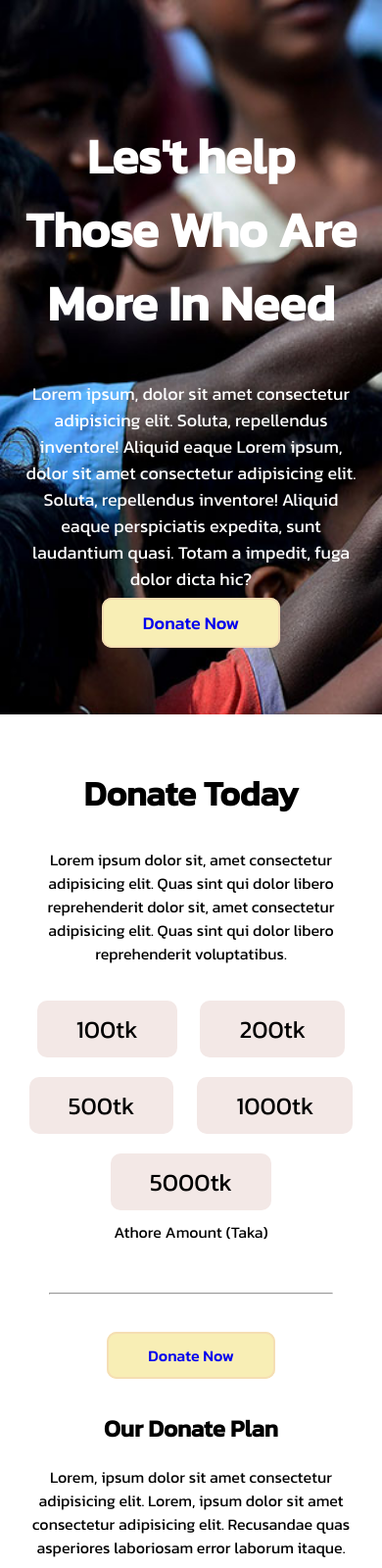
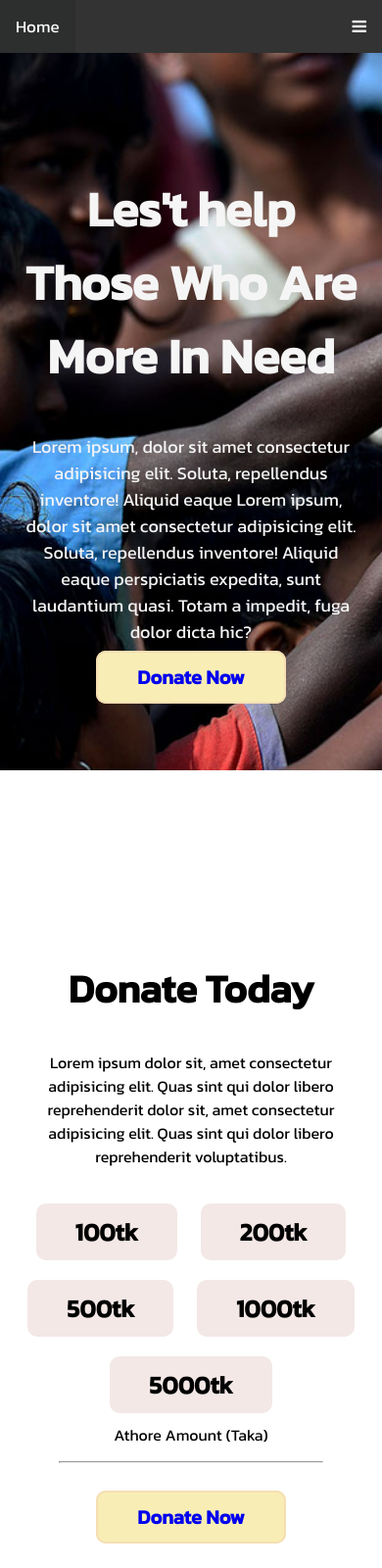
Before and after one commit to Maruf-Bellah/donate-today, a plain HTML site: page index.html in a window 390 px wide. Shown: the top 1600 px of the page at 98% size. Drawn offline with Linux system fonts and the light colour scheme.

Commit message:
third commit

```diff
--- a/index.html
+++ b/index.html
@@ -10,9 +10,23 @@
     <link rel="preconnect" href="https://fonts.googleapis.com">
     <link rel="preconnect" href="https://fonts.gstatic.com" crossorigin>
     <link href="https://fonts.googleapis.com/css2?family=Kanit:wght@400;500&display=swap" rel="stylesheet">
+    <link rel="stylesheet" href="https://cdnjs.cloudflare.com/ajax/libs/font-awesome/4.7.0/css/font-awesome.min.css">
 </head>
 
 <body>
+
+    <nav>
+
+        <div class="topnav" id="myTopnav">
+            <a href="#home" class="active">Home</a>
+            <a href="#news">News</a>
+            <a href="#contact">Contact</a>
+            <a href="#about">About</a>
+            <a href="javascript:void(0);" class="icon" onclick="myFunction()">
+                <i class="fa fa-bars"></i>
+            </a>
+        </div>
+    </nav>
     <section id="banner">
         <div class="banner-text">
             <h1>Les't help Those Who Are More In Need</h1>
@@ -40,7 +54,7 @@
                 <div class="taka">5000tk</div>
             </div>
 
-            <span id="amount">Athore Amount (Taka)</span>
+            <span class="money">Athore Amount (Taka)</span>
             <hr>
             <a class="button" target="_blank"
                 href="https://www.trusselltrust.org/get-involved/ways-to-give/donate-food/">Donate
@@ -142,6 +156,16 @@
         <p>I gonna do it </p>
     </footer>
 
+    <script>
+        function myFunction() {
+            var x = document.getElementById("myTopnav");
+            if (x.className === "topnav") {
+                x.className += " responsive";
+            } else {
+                x.className = "topnav";
+            }
+        }
+    </script>
 
 </body>
 
--- a/style.css
+++ b/style.css
@@ -3,8 +3,71 @@ body {
     margin: 0;
 }
 
+/* navbar stard */
+
+.topnav {
+    overflow: hidden;
+    background-color: #333;
+}
+
+.topnav a {
+    float: left;
+    display: block;
+    color: #f2f2f2;
+    text-align: center;
+    padding: 14px 16px;
+    text-decoration: none;
+    font-size: 17px;
+}
+
+.topnav a:hover {
+    background-color: #222121;
+    color: black;
+}
+
+.topnav a.active {
+    background-color: #2d2e2e;
+    color: white;
+}
+
+.topnav .icon {
+    display: none;
+}
+
+@media screen and (max-width: 600px) {
+    .topnav a:not(:first-child) {
+        display: none;
+    }
+
+    .topnav a.icon {
+        float: right;
+        display: block;
+    }
+}
+
+@media screen and (max-width: 600px) {
+    .topnav.responsive {
+        position: relative;
+    }
+
+    .topnav.responsive .icon {
+        position: absolute;
+        right: 0;
+        top: 0;
+    }
+
+    .topnav.responsive a {
+        float: none;
+        display: block;
+        text-align: left;
+    }
+}
+
+
+/* navbar end */
+
 #banner {
-    color: white;
+    color: whitesmoke;
     background-image: url(images/donation13.jpg);
     background-repeat: no-repeat;
     background-size: cover;
@@ -30,19 +93,20 @@ body {
     }
 }
 
-a.button {
+.button {
     text-decoration: none;
     border: 2px solid wheat;
     padding: 10px 40px;
     border-radius: 10px;
     background-color: rgb(248, 238, 181);
-    font-weight: 500;
-    margin-bottom: 140px;
+    font-weight: 700;
+    font-size: 20px;
+
 }
 
 .donate-today {
     text-align: center;
-    margin: 15px 0px;
+    margin: 150px 0px;
 }
 
 .taka {
@@ -52,6 +116,7 @@ a.button {
     border-radius: 10px;
     margin: 10px;
     font-size: 25px;
+    font-weight: 700;
 }
 
 #donate-text {
@@ -60,12 +125,13 @@ a.button {
 }
 
 #donate-text h1 {
-    font-size: 35px;
+    font-size: 40px;
+    font-weight: 600;
 
 }
 
-#amount {
-    padding-top: 30px;
+.money {
+    margin-top: 1000px;
 }
 
 @media screen and (max-width: 600px) {
@@ -77,7 +143,7 @@ a.button {
 }
 
 hr {
-    margin: 50px;
+    margin: 15px 60px 40px 60px;
 }
 
 .main-donate {
@@ -94,15 +160,21 @@ hr {
 .donate-text {
     text-align: center;
     width: 50%;
-    margin: 0 auto;
+    margin: 100px auto 10px auto;
 
 }
 
 .donate-plan {
     /* border: 1px solid black; */
-    margin: 15px;
+    margin: 0px 20px 100px 20px;
     padding: 10px;
     border-radius: 10px;
+
+}
+
+.donate-text h1 {
+    font-size: 40px;
+    font-weight: 600;
 }
 
 #first {
@@ -121,7 +193,7 @@ hr {
     display: flex;
     flex-direction: row;
     padding: 10px;
-    margin: 100px 5px 100px 5px;
+    margin: 100px 15px 100px 15px;
 
 }
 
@@ -131,7 +203,8 @@ hr {
 }
 
 .depend-text h1 {
-    font-size: 34px;
+    font-size: 40px;
+    font-weight: 600;
 }
 
 .depend-img {
@@ -146,6 +219,11 @@ hr {
     text-align: center;
     width: 40%;
     margin: 150px auto 30px auto;
+}
+
+.main-update h1 {
+    font-size: 40px;
+    font-weight: 600;
 }
 
 .update {
@@ -214,7 +292,7 @@ hr {
     }
 
     .depend-text {
-        width: 90%;
+        width: 80%;
 
     }
 
```
